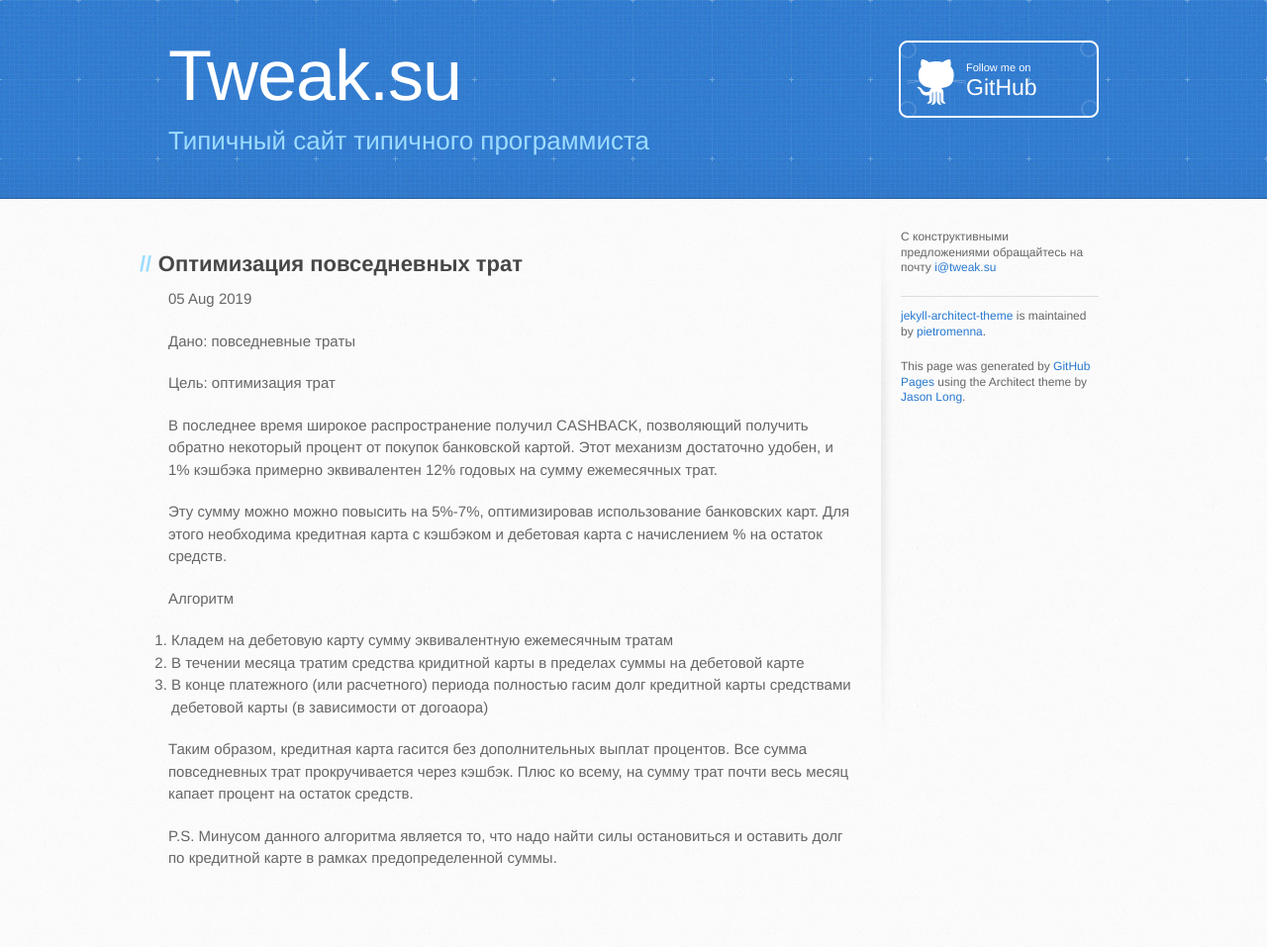
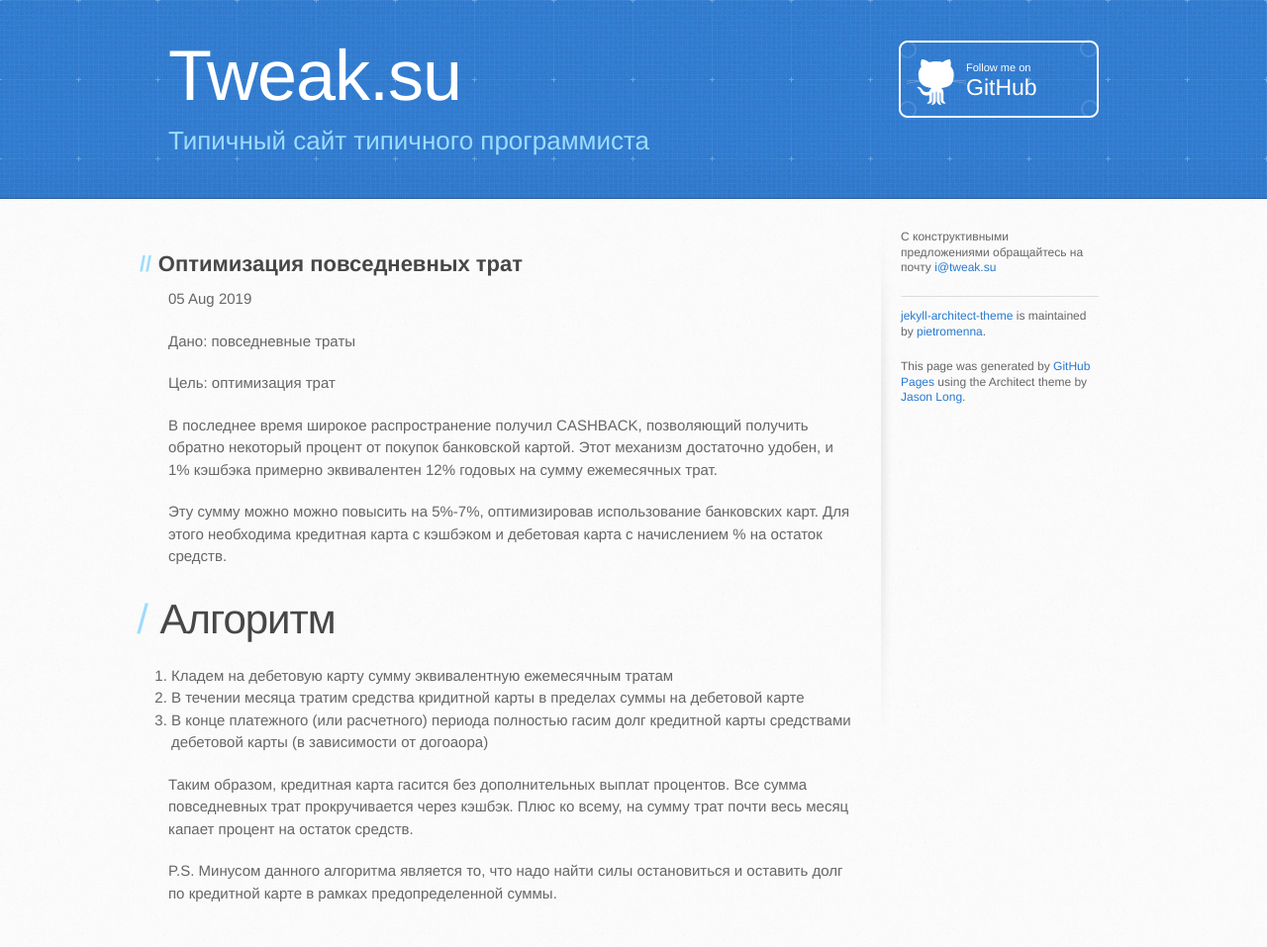
Before and after one commit to volodin-aa/volodin-aa.github.io, a Jekyll site: the page built from _posts/2019-08-05-cashback.md, in a window 1280 px wide. Shown: the whole page at 99% size. Built offline with Jekyll 4.4.1, drawn with Linux system fonts in a browser that asks for light colours; before the commit the page ends 921 px from its top, so only the background shows below that.

```diff
--- a/_posts/2019-08-05-cashback.md
+++ b/_posts/2019-08-05-cashback.md
@@ -19,7 +19,7 @@ categories: Obvious
 банковских карт. Для этого необходима кредитная карта с кэшбэком и
 дебетовая карта с начислением % на остаток средств.
 
-Алгоритм
+# Алгоритм
 
 1. Кладем на дебетовую карту сумму эквивалентную ежемесячным тратам
 2. В течении месяца тратим средства кридитной карты в пределах
```
